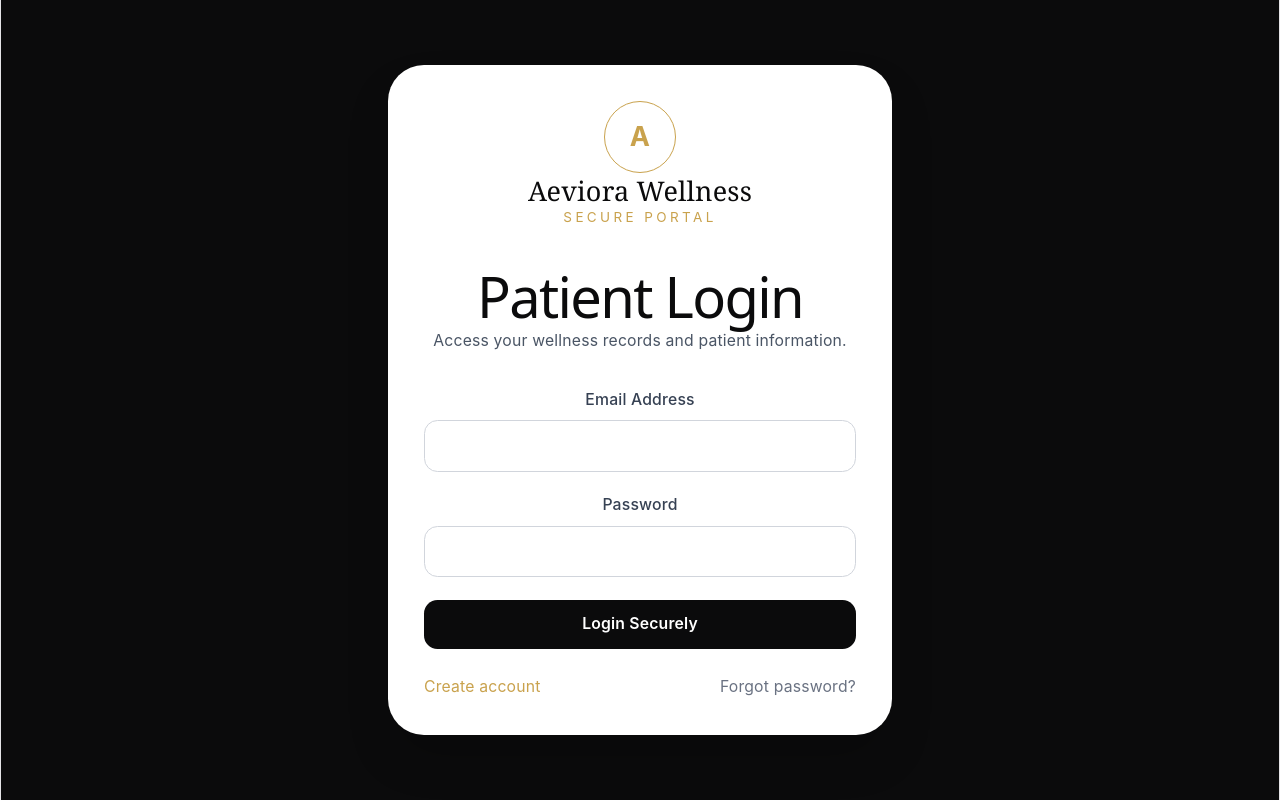
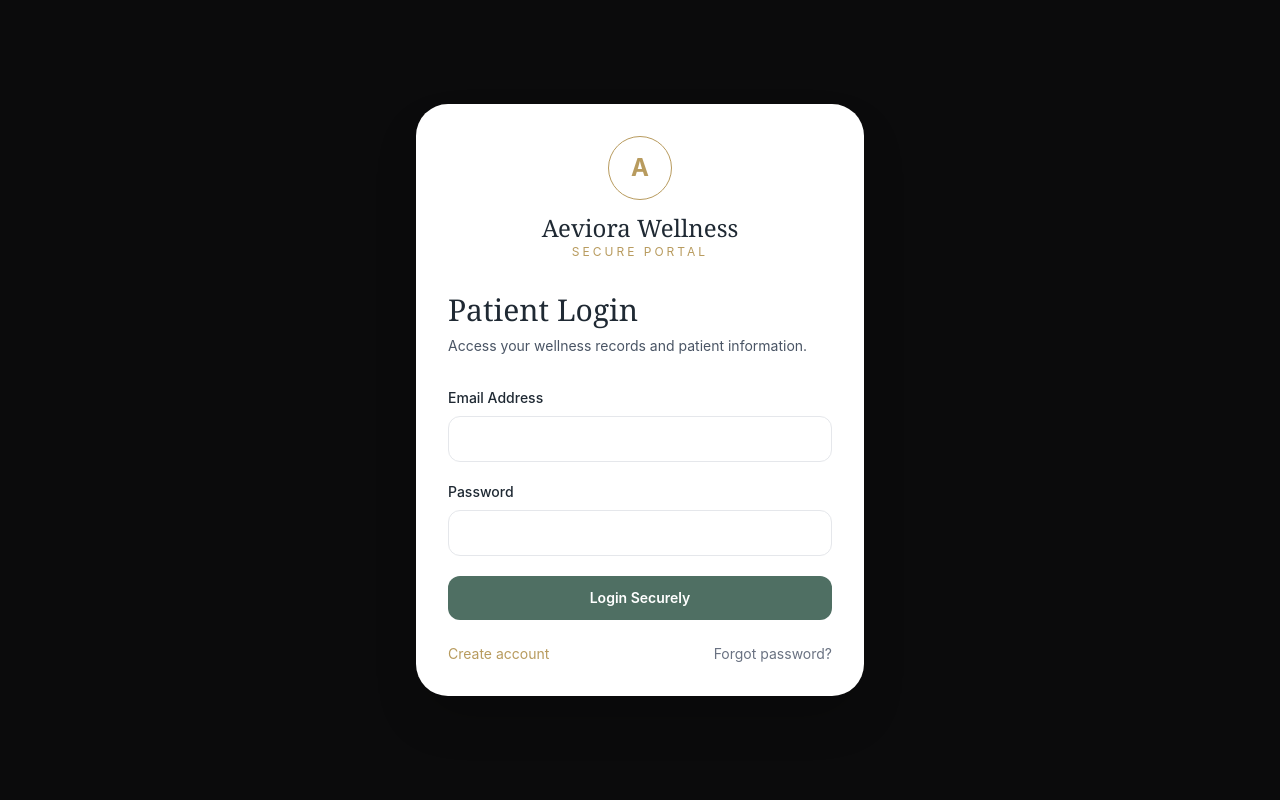
Before and after one commit to rodzdev1971/aeviora, a React (Vite) app: page /aeviora/login in a window 1280 px wide. Built offline with nearby package versions, Linux system fonts and the light colour scheme.

Commit message:
new color theme version created for version1.2

```diff
--- a/src/components/navbar.jsx
+++ b/src/components/navbar.jsx
@@ -9,26 +9,26 @@ export default function Navbar() {
             A
           </div>
           <div>
-            <p className="font-display text-xl tracking-wide text-white">
+            <p className="font-display text-xl tracking-wide text-aeviora-softGold">
               Aeviora Wellness
             </p>
-            <p className="text-xs uppercase tracking-[0.25em] text-aeviora-lightGold">
+            <p className="text-xs uppercase tracking-[0.25em] text-aeviora-softSage">
               Longevity & Precision Health
             </p>
           </div>
         </Link>
 
         <nav className="hidden items-center gap-8 md:flex">
-          <a href="#services" className="text-sm text-gray-200 hover:text-aeviora-gold">
+          <a href="#services" className="text-sm text-aeviora-softSage hover:text-aeviora-gold">
             Services
           </a>
-          <a href="#privacy" className="text-sm text-gray-200 hover:text-aeviora-gold">
+          <a href="#privacy" className="text-sm text-aeviora-softSage hover:text-aeviora-gold">
             Privacy
           </a>
-          <Link to="/login" className="text-sm text-gray-200 hover:text-aeviora-gold">
+          <Link to="/login" className="text-sm text-aeviora-softSage hover:text-aeviora-gold">
             Login
           </Link>
-          <Link to="/register" className="btn-gold">
+          <Link to="/register" className="btn-primary">
             Patient Portal
           </Link>
         </nav>
--- a/src/components/wellnessprotocoldropdown.jsx
+++ b/src/components/wellnessprotocoldropdown.jsx
@@ -89,10 +89,10 @@ export default function WellnessProtocolDropdown({modalSetting, sProtocol}) {
         className="flex w-full items-center justify-between rounded-2xl border border-gray-200 bg-white px-5 py-4 text-left shadow-sm transition hover:border-aeviora-gold focus:border-aeviora-gold focus:outline-none focus:ring-2 focus:ring-aeviora-lightGold"
       >
         <div>
-          <p className="text-xl font-semibold text-aeviora-black">
+          <p className="text-xl font-semibold text-aeviora-primaryDark">
             {selectedProtocol ? selectedProtocol.name : "Select a Protocol"}
           </p>
-          <p className="mt-1 text-xs text-gray-500">
+          <p className="mt-1 text-xs text-aeviora-primary">
             {selectedProtocol
               ? selectedProtocol.description
               : "Choose the service you are interested in"}
@@ -121,7 +121,7 @@ export default function WellnessProtocolDropdown({modalSetting, sProtocol}) {
               </div>
 
               <div>
-                <p className="text-sm font-semibold text-aeviora-black">
+                <p className="text-sm font-semibold text-aeviora-primaryDark">
                   {protocol.name}
                 </p>
                 <p className="mt-1 text-xs leading-5 text-gray-500">
@@ -138,7 +138,7 @@ export default function WellnessProtocolDropdown({modalSetting, sProtocol}) {
           <p className="text-xs uppercase tracking-[0.25em] text-aeviora-gold">
             Selected Protocol
           </p>
-          <h3 className="mt-2 font-display text-2xl text-aeviora-black">
+          <h3 className="mt-2 font-display text-2xl text-aeviora-primaryDark">
             {selectedProtocol.name}
           </h3>
           <p className="mt-2 text-sm leading-6 text-gray-600">
--- /dev/null
+++ b/src/index copy.css
@@ -0,0 +1,143 @@
+@import "tailwindcss";
+@config '../tailwind.config.js';
+
+
+body {
+  @apply bg-aeviora-cream text-aeviora-black font-body;
+}
+
+.input {
+  @apply w-full rounded-xl border border-gray-300 bg-white px-4 py-3 text-sm outline-none transition focus:border-aeviora-gold focus:ring-2 focus:ring-aeviora-lightGold;
+}
+
+.label {
+  @apply mb-2 block text-sm font-medium text-gray-700;
+}
+
+.btn-primary {
+  @apply rounded-xl bg-aeviora-black px-5 py-3 text-sm font-semibold text-white transition hover:bg-aeviora-charcoal;
+}
+
+.btn-gold {
+  @apply rounded-xl bg-aeviora-gold px-5 py-3 text-sm font-semibold text-aeviora-black transition hover:bg-aeviora-lightGold;
+}
+
+.btn-lightGold {
+  @apply rounded-xl bg-aeviora-lightGold px-5 py-3 text-sm font-semibold text-aeviora-black transition;
+}
+
+.card {
+  @apply rounded-3xl border border-gray-200 bg-white p-6 shadow-sm;
+}
+
+:root {
+  --text: #6b6375;
+  --text-h: #08060d;
+  --bg: #fff;
+  --border: #e5e4e7;
+  --code-bg: #f4f3ec;
+  --accent: #aa3bff;
+  --accent-bg: rgba(170, 59, 255, 0.1);
+  --accent-border: rgba(170, 59, 255, 0.5);
+  --social-bg: rgba(244, 243, 236, 0.5);
+  --shadow:
+    rgba(0, 0, 0, 0.1) 0 10px 15px -3px, rgba(0, 0, 0, 0.05) 0 4px 6px -2px;
+
+  --sans: system-ui, 'Segoe UI', Roboto, sans-serif;
+  --heading: system-ui, 'Segoe UI', Roboto, sans-serif;
+  --mono: ui-monospace, Consolas, monospace;
+
+  font: 18px/145% var(--sans);
+  letter-spacing: 0.18px;
+  color-scheme: light dark;
+  color: var(--text);
+  background: var(--bg);
+  font-synthesis: none;
+  text-rendering: optimizeLegibility;
+  -webkit-font-smoothing: antialiased;
+  -moz-osx-font-smoothing: grayscale;
+
+  /* @media (max-width: 1024px) {
+    font-size: 16px;
+  } */
+}
+
+@media (prefers-color-scheme: dark) {
+  :root {
+    --text: #9ca3af;
+    --text-h: #f3f4f6;
+    --bg: #16171d;
+    --border: #2e303a;
+    --code-bg: #1f2028;
+    --accent: #c084fc;
+    --accent-bg: rgba(192, 132, 252, 0.15);
+    --accent-border: rgba(192, 132, 252, 0.5);
+    --social-bg: rgba(47, 48, 58, 0.5);
+    --shadow:
+      rgba(0, 0, 0, 0.4) 0 10px 15px -3px, rgba(0, 0, 0, 0.25) 0 4px 6px -2px;
+  }
+
+  #social .button-icon {
+    filter: invert(1) brightness(2);
+  }
+}
+
+#root {
+  /* width: 1126px; */
+  max-width: 100%;
+  margin: 0 auto;
+  text-align: center;
+  border-inline: 1px solid var(--border);
+  min-height: 100svh;
+  display: flex;
+  flex-direction: column;
+  box-sizing: border-box;
+}
+
+body {
+  margin: 0;
+}
+
+h1,
+h2 {
+  font-family: var(--heading);
+  font-weight: 500;
+  /* color: var(--text-h); */
+}
+
+h1 {
+  font-size: 56px;
+  letter-spacing: -1.68px;
+  /* margin: 32px 0; */
+  @media (max-width: 1024px) {
+    font-size: 36px;
+    margin: 20px 0;
+  }
+}
+h2 {
+  font-size: 24px;
+  line-height: 118%;
+  letter-spacing: -0.24px;
+  margin: 0 0 8px;
+  @media (max-width: 1024px) {
+    font-size: 20px;
+  }
+}
+p {
+  margin: 0;
+}
+
+/* code,
+.counter {
+  font-family: var(--mono);
+  display: inline-flex;
+  border-radius: 4px;
+  color: var(--text-h);
+}
+
+code {
+  font-size: 15px;
+  line-height: 135%;
+  padding: 4px 8px;
+  background: var(--code-bg);
+} */
--- a/src/index.css
+++ b/src/index.css
@@ -1,143 +1,34 @@
 @import "tailwindcss";
 @config '../tailwind.config.js';
 
+@theme {
+  --color-dark: #0B0B0C;
+}
 
 body {
-  @apply bg-aeviora-cream text-aeviora-black font-body;
+  @apply bg-aeviora-ivory text-aeviora-charcoal font-body;
 }
 
 .input {
-  @apply w-full rounded-xl border border-gray-300 bg-white px-4 py-3 text-sm outline-none transition focus:border-aeviora-gold focus:ring-2 focus:ring-aeviora-lightGold;
+  @apply w-full rounded-xl border border-aeviora-border bg-white px-4 py-3 text-sm outline-none transition focus:border-aeviora-primary focus:ring-2 focus:ring-aeviora-softSage;
 }
 
 .label {
-  @apply mb-2 block text-sm font-medium text-gray-700;
+  @apply mb-2 block text-sm font-medium text-aeviora-charcoal;
 }
 
 .btn-primary {
-  @apply rounded-xl bg-aeviora-black px-5 py-3 text-sm font-semibold text-white transition hover:bg-aeviora-charcoal;
+  @apply rounded-xl bg-aeviora-primary px-5 py-3 text-sm font-semibold text-white transition hover:bg-aeviora-primaryDark;
 }
 
-.btn-gold {
-  @apply rounded-xl bg-aeviora-gold px-5 py-3 text-sm font-semibold text-aeviora-black transition hover:bg-aeviora-lightGold;
+.btn-secondary {
+  @apply rounded-xl bg-aeviora-sand px-5 py-3 text-sm font-semibold text-aeviora-charcoal transition hover:bg-aeviora-warmSand;
 }
 
-.btn-lightGold {
-  @apply rounded-xl bg-aeviora-lightGold px-5 py-3 text-sm font-semibold text-aeviora-black transition;
+.btn-outline {
+  @apply rounded-xl border border-aeviora-primary px-5 py-3 text-sm font-semibold text-aeviora-primary transition hover:bg-aeviora-primary hover:text-white;
 }
 
 .card {
-  @apply rounded-3xl border border-gray-200 bg-white p-6 shadow-sm;
+  @apply rounded-3xl border border-aeviora-border bg-white p-6 shadow-sm;
 }
-
-:root {
-  --text: #6b6375;
-  --text-h: #08060d;
-  --bg: #fff;
-  --border: #e5e4e7;
-  --code-bg: #f4f3ec;
-  --accent: #aa3bff;
-  --accent-bg: rgba(170, 59, 255, 0.1);
-  --accent-border: rgba(170, 59, 255, 0.5);
-  --social-bg: rgba(244, 243, 236, 0.5);
-  --shadow:
-    rgba(0, 0, 0, 0.1) 0 10px 15px -3px, rgba(0, 0, 0, 0.05) 0 4px 6px -2px;
-
-  --sans: system-ui, 'Segoe UI', Roboto, sans-serif;
-  --heading: system-ui, 'Segoe UI', Roboto, sans-serif;
-  --mono: ui-monospace, Consolas, monospace;
-
-  font: 18px/145% var(--sans);
-  letter-spacing: 0.18px;
-  color-scheme: light dark;
-  color: var(--text);
-  background: var(--bg);
-  font-synthesis: none;
-  text-rendering: optimizeLegibility;
-  -webkit-font-smoothing: antialiased;
-  -moz-osx-font-smoothing: grayscale;
-
-  /* @media (max-width: 1024px) {
-    font-size: 16px;
-  } */
-}
-
-@media (prefers-color-scheme: dark) {
-  :root {
-    --text: #9ca3af;
-    --text-h: #f3f4f6;
-    --bg: #16171d;
-    --border: #2e303a;
-    --code-bg: #1f2028;
-    --accent: #c084fc;
-    --accent-bg: rgba(192, 132, 252, 0.15);
-    --accent-border: rgba(192, 132, 252, 0.5);
-    --social-bg: rgba(47, 48, 58, 0.5);
-    --shadow:
-      rgba(0, 0, 0, 0.4) 0 10px 15px -3px, rgba(0, 0, 0, 0.25) 0 4px 6px -2px;
-  }
-
-  #social .button-icon {
-    filter: invert(1) brightness(2);
-  }
-}
-
-#root {
-  /* width: 1126px; */
-  max-width: 100%;
-  margin: 0 auto;
-  text-align: center;
-  border-inline: 1px solid var(--border);
-  min-height: 100svh;
-  display: flex;
-  flex-direction: column;
-  box-sizing: border-box;
-}
-
-body {
-  margin: 0;
-}
-
-h1,
-h2 {
-  font-family: var(--heading);
-  font-weight: 500;
-  /* color: var(--text-h); */
-}
-
-h1 {
-  font-size: 56px;
-  letter-spacing: -1.68px;
-  /* margin: 32px 0; */
-  @media (max-width: 1024px) {
-    font-size: 36px;
-    margin: 20px 0;
-  }
-}
-h2 {
-  font-size: 24px;
-  line-height: 118%;
-  letter-spacing: -0.24px;
-  margin: 0 0 8px;
-  @media (max-width: 1024px) {
-    font-size: 20px;
-  }
-}
-p {
-  margin: 0;
-}
-
-/* code,
-.counter {
-  font-family: var(--mono);
-  display: inline-flex;
-  border-radius: 4px;
-  color: var(--text-h);
-}
-
-code {
-  font-size: 15px;
-  line-height: 135%;
-  padding: 4px 8px;
-  background: var(--code-bg);
-} */
--- /dev/null
+++ b/tailwind.config copy.js
@@ -0,0 +1,26 @@
+/** @type {import('tailwindcss').Config} */
+export default {
+    content: [
+      "./index.html",
+      "./src/**/*.{js,jsx}",
+    ],
+    theme: {
+      extend: {
+        colors: {
+          aeviora: {
+            black: "#0B0B0C",
+            charcoal: "#5c5c69",
+            gold: "#C9A24D",
+            lightGold: "#efd59d",
+            cream: "#F8F5EF",
+            sage: "#9AAE9B",
+          },
+        },
+        fontFamily: {
+          display: ["Georgia", "serif"],
+          body: ["Inter", "system-ui", "sans-serif"],
+        },
+      },
+    },
+    plugins: [],
+  };
--- a/tailwind.config.js
+++ b/tailwind.config.js
@@ -8,12 +8,26 @@ export default {
     extend: {
       colors: {
         aeviora: {
+          primary: "#4F6F63",
+          primaryDark: "#3F5A50",
+          sage: "#7FA08E",
+          softSage: "#E8F0EB",
           black: "#0B0B0C",
-            charcoal: "#5c5c69",
-            gold: "#C9A24D",
-            lightGold: "#efd59d",
-            cream: "#F8F5EF",
-            sage: "#9AAE9B",
+
+          sand: "#E8DCC8",
+          warmSand: "#D8C6A6",
+          ivory: "#FAF7F1",
+
+          gold: "#B89B5E",
+          softGold: "#EFE3C4",
+
+          charcoal: "#1F2933",
+          slate: "#667085",
+          border: "#E5E7EB",
+
+          white: "#FFFFFF",
+          success: "#6BAA75",
+          amber: "#D89A3D",
         },
       },
       fontFamily: {
```
Also changed, not shown: src/pages/Home.jsx (+9 -5 lines), 2 other files (tests, documents, lock files or other folders). Lines whose indentation alone changed are shown as unchanged.
